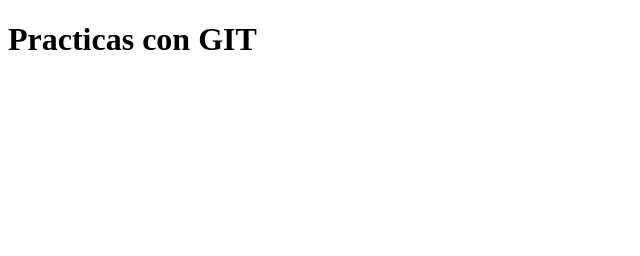
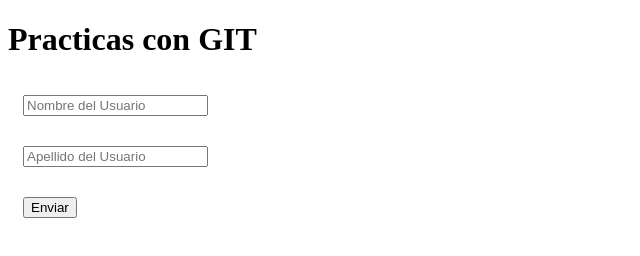
Before and after one commit to victoriacusme/PaginaESPAM, a plain HTML site: page index.html in a window 1280 px wide. Shown: the whole page, without its empty margins (0-640 px from the left). Drawn offline with Linux system fonts and the light colour scheme.

Commit message:
Historia de usuario 01

```diff
--- a/index.html
+++ b/index.html
@@ -8,5 +8,16 @@
 </head>
 <body>
     <h1>Practicas con GIT</h1>
+    <form action="" method="">
+        <div style="padding: 15px;">
+        <input type="text" placeholder="Nombre del Usuario">
+        </div>
+        <div style="padding: 15px;">
+            <input type="text" placeholder="Apellido del Usuario">
+        </div>
+        <div style="padding: 15px;">
+           <button type="submit">Enviar</button>
+        </div>
+    </form>
 </body>
 </html>
```
